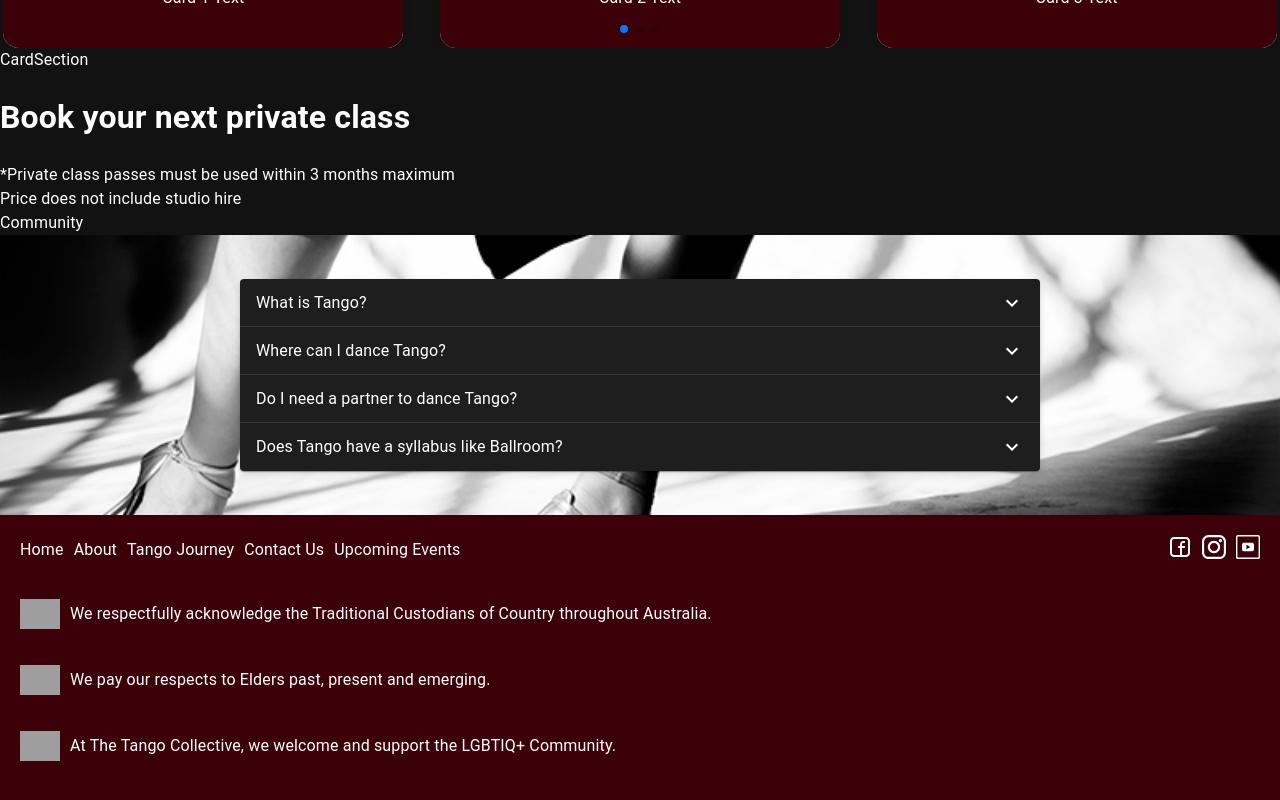
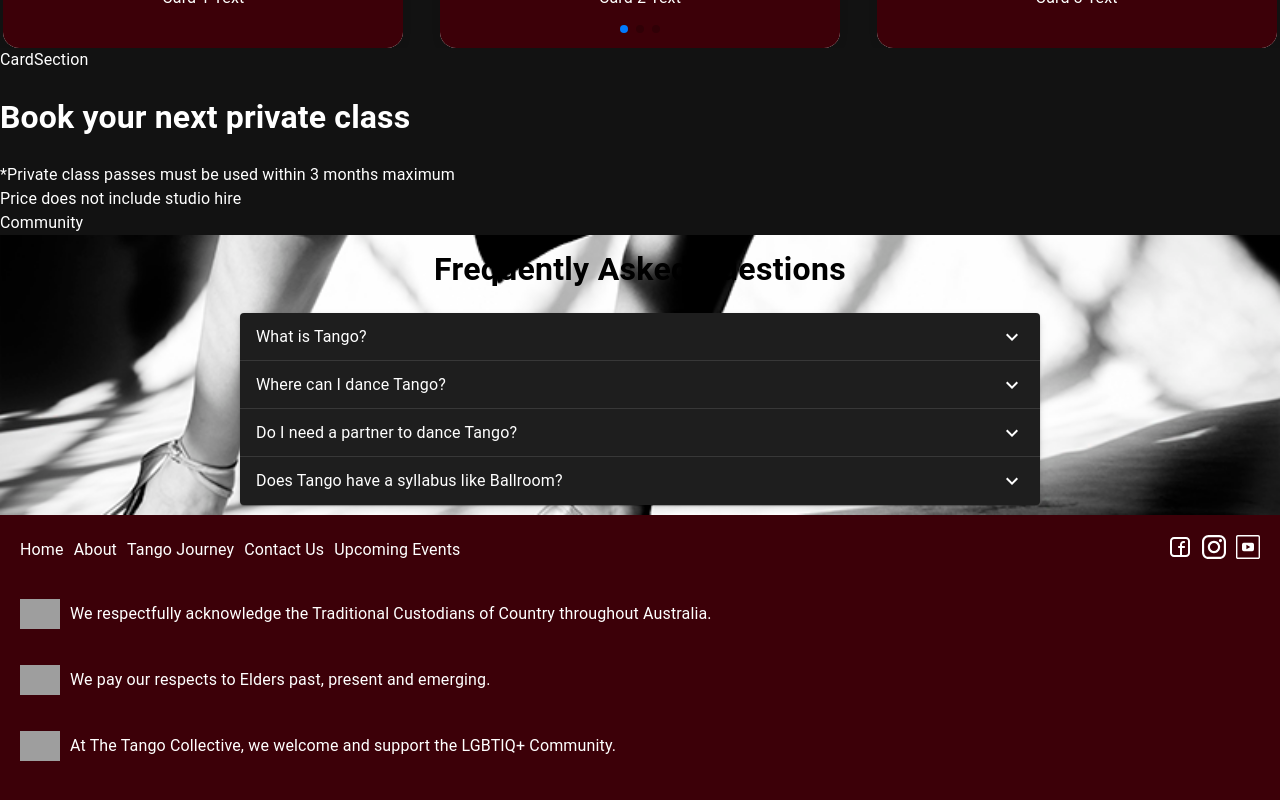
Before and after one commit to arharutyu/tango-collective, a React (Vite) app: page / in a window 1280 px wide. Shown: the part 1116-1916 px from the top of the page. Built offline with nearby package versions, Linux system fonts and the light colour scheme; grey boxes are pictures that could not be loaded.

Commit message:
add faq title

```diff
--- a/src/components/home/FAQ.tsx
+++ b/src/components/home/FAQ.tsx
@@ -15,7 +15,9 @@ const FAQ = () => {
     { question: "Does Tango have a syllabus like Ballroom?", text: "" },
   ];
   return (
+    <>
       <div className="faq-container">
+        <Typography component="h1">Frequently Asked Questions</Typography>
         <div className="faq-inner">
           {FAQs.map((faq, ind) => (
             <Accordion key={ind}>
@@ -31,6 +33,7 @@ const FAQ = () => {
           ))}
         </div>
       </div>
+    </>
   );
 };
 
```
Lines whose indentation alone changed are shown as unchanged.
